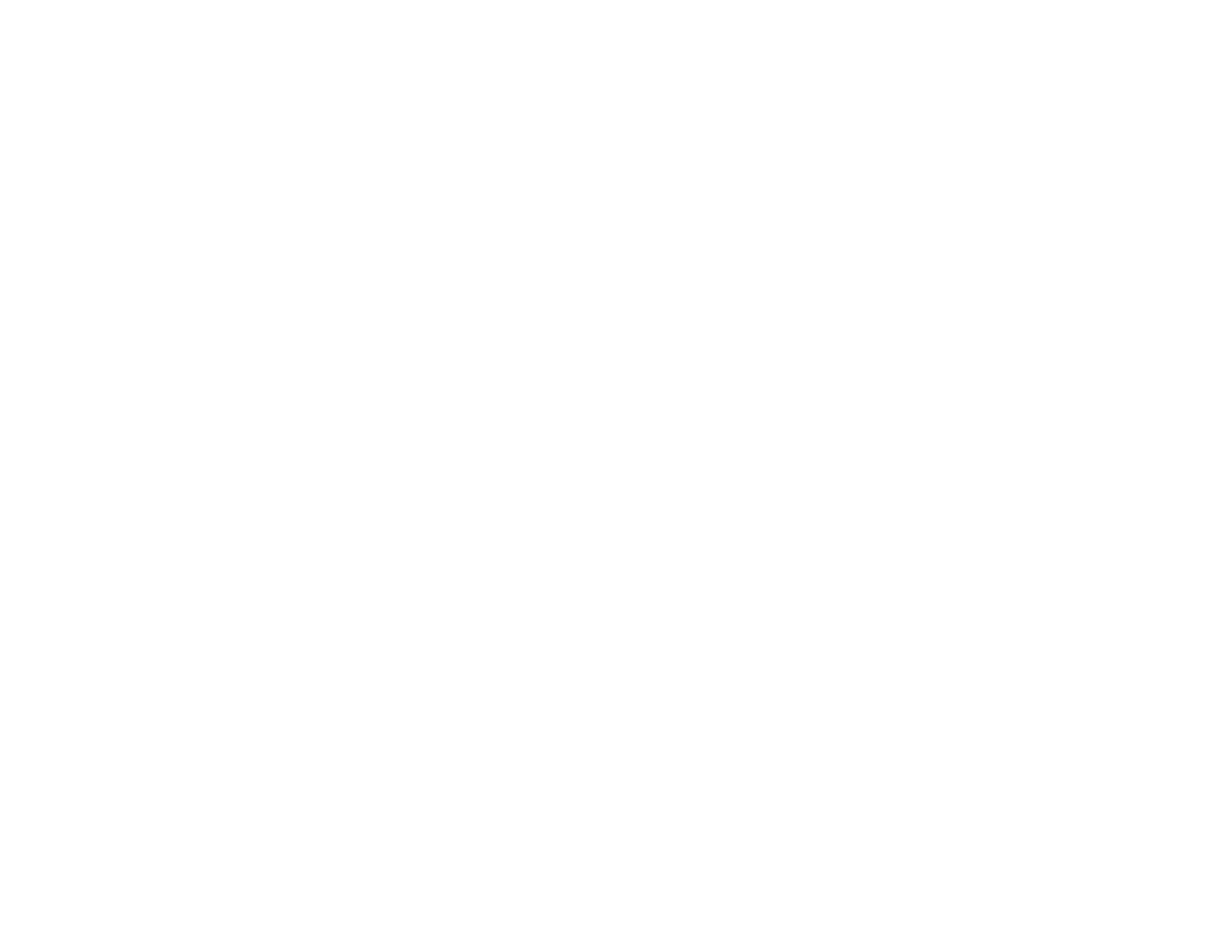
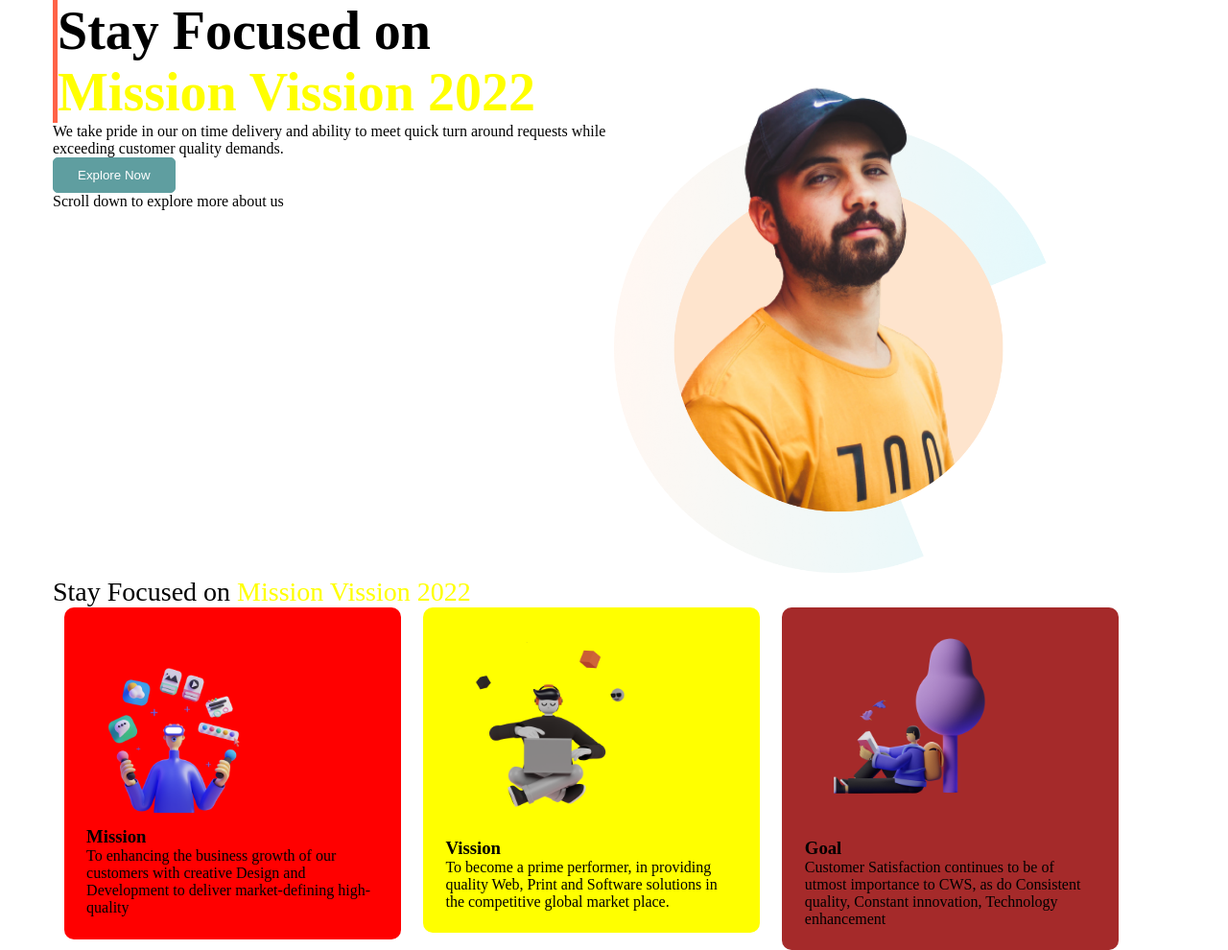
Before and after one commit to rezaun/mission-and-vission-2022, a plain HTML site: page index.html in a window 1280 px wide. Shown: the whole page at 96% size. Before the commit the page ends 800 px from the top, so only its background shows below. Drawn offline with Linux system fonts and the light colour scheme.

Commit message:
mission part done

```diff
--- /dev/null
+++ b/assets/css/style.css
@@ -0,0 +1,62 @@
+*{
+    margin: 0;
+    padding: 0;
+    box-sizing: border-box;
+}
+img{
+    width: 100%;
+}
+.common-btn{
+    background-color: cadetblue;
+    padding: 10px 25px;
+    border-radius: 5px;
+    border: 1px solid cadetblue;
+    color: #fff;
+}
+.title{
+    font-size: 28px;
+}
+.title span{
+    color: yellow;
+}
+.title-border-left{
+    border-left: 5px solid;
+    border-image: linear-gradient(180deg, tomato, tomato);
+    border-image-slice: 1;
+    border-radius: 30px;
+}
+.container{
+    width: 1170px;
+    margin: 0 auto;
+}
+.header-left{
+    float: left;
+    width: 50%;
+}
+.header-right{
+    width: 50%;
+    float: left;
+}
+.header-right img{
+    width: 80%;
+}
+.col-3{
+    width: 30%;
+    float: left;
+    margin: 0 1%;
+    border-radius: 10px;
+    padding: 2%;
+
+}
+.col-3 img{
+    width: 70%;
+}
+.mission{
+    background-color: red;
+}
+.vission{
+    background-color: yellow;
+}
+.goal{
+    background-color: brown;
+}
--- a/index.html
+++ b/index.html
@@ -6,8 +6,48 @@
           content="width=device-width, user-scalable=no, initial-scale=1.0, maximum-scale=1.0, minimum-scale=1.0">
     <meta http-equiv="X-UA-Compatible" content="ie=edge">
     <title>Mission-and-Vission-2020</title>
+    <link rel="stylesheet" href="assets/css/style.css">
 </head>
 <body>
+    <div class="container">
+        <header id="header">
+            <div class="header-left">
+                <div class="title title-border-left"><h1>Stay Focused on <span>Mission Vission 2022</span></h1> </div>
+                <div class="title-text">We take pride in our on time delivery and ability to meet quick turn around requests while exceeding customer quality demands.</div>
+                <button class="common-btn">Explore Now</button>
+                <p class="scroll-text">Scroll down to explore more about us</p>
+            </div>
+            <div class="header-right">
+                <img src="assets/images/person/person-0.png" alt="">
+            </div>
+        </header>
+        <section id="mission">
+            <div class="title">Stay Focused on <span>Mission Vission 2022</span> </div>
+            <div class="col-3 mission">
+                <img src="assets/images/illustrators/illustrator-1.png" alt="One">
+                <h3 class="mission-title">Mission</h3>
+                <div class="mission-text">To enhancing the business growth of our customers with creative Design and Development to deliver market-defining high-quality </div>
+            </div>
+            <!-- End Single Div -->
+            <div class="col-3 vission">
+                <img src="assets/images/illustrators/illustrator-2.png" alt="Two">
+                <h3 class="mission-title">Vission</h3>
+                <div class="mission-text">To become a prime performer, in providing quality Web, Print and Software solutions in the competitive global market place.</div>
+            </div>
+            <!-- End Single Div -->
+            <div class="col-3 goal">
+                <img src="assets/images/illustrators/illustrator-3.png" alt="Three">
+                <h3 class="mission-title">Goal</h3>
+                <div class="mission-text">Customer Satisfaction continues to be of utmost importance to CWS, as do Consistent quality, Constant innovation, Technology enhancement</div>
+            </div>
+            <!-- End Single Div -->
+        </section>
+        <section id="develop"></section>
+        <section id="community"></section>
+        <section id="upper-footer"></section>
+        <fotter></fotter>
+    </div>
+
 
 </body>
 </html>
```
Also changed, not shown: 1 other file.
